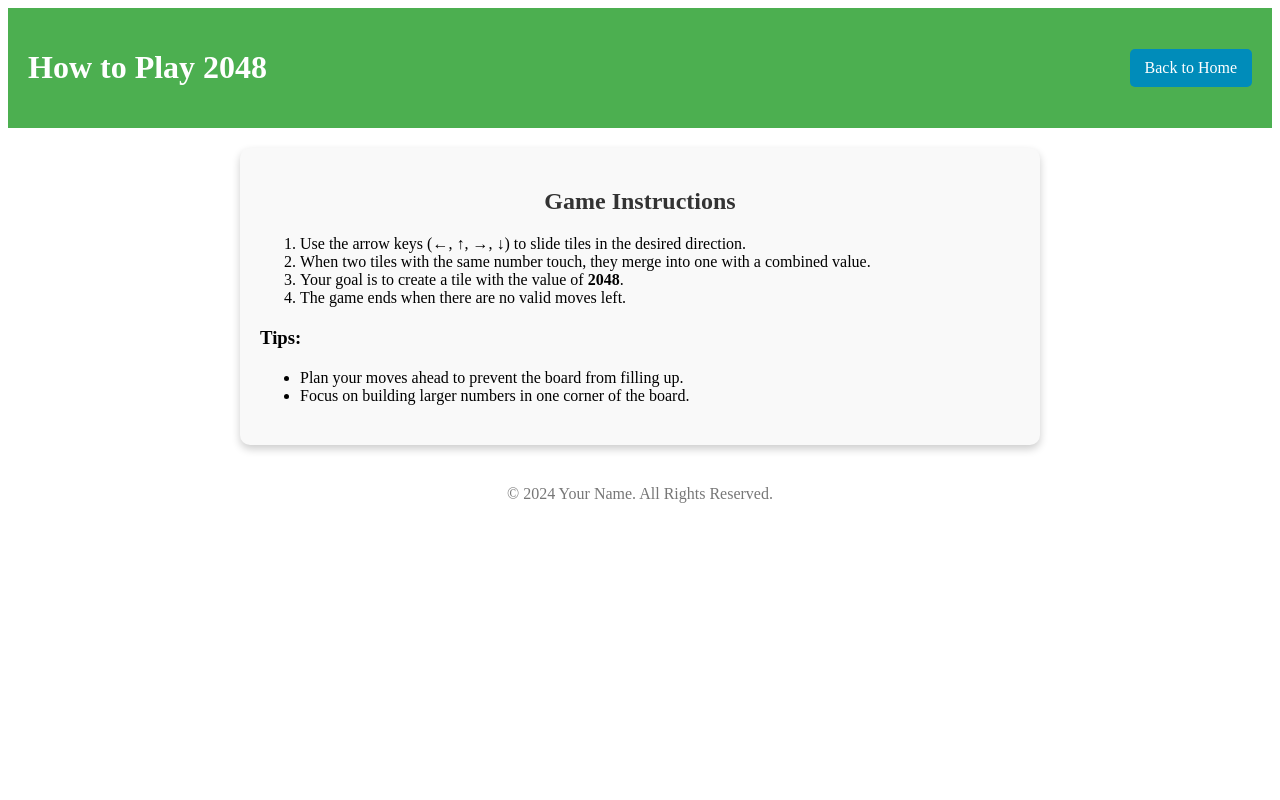
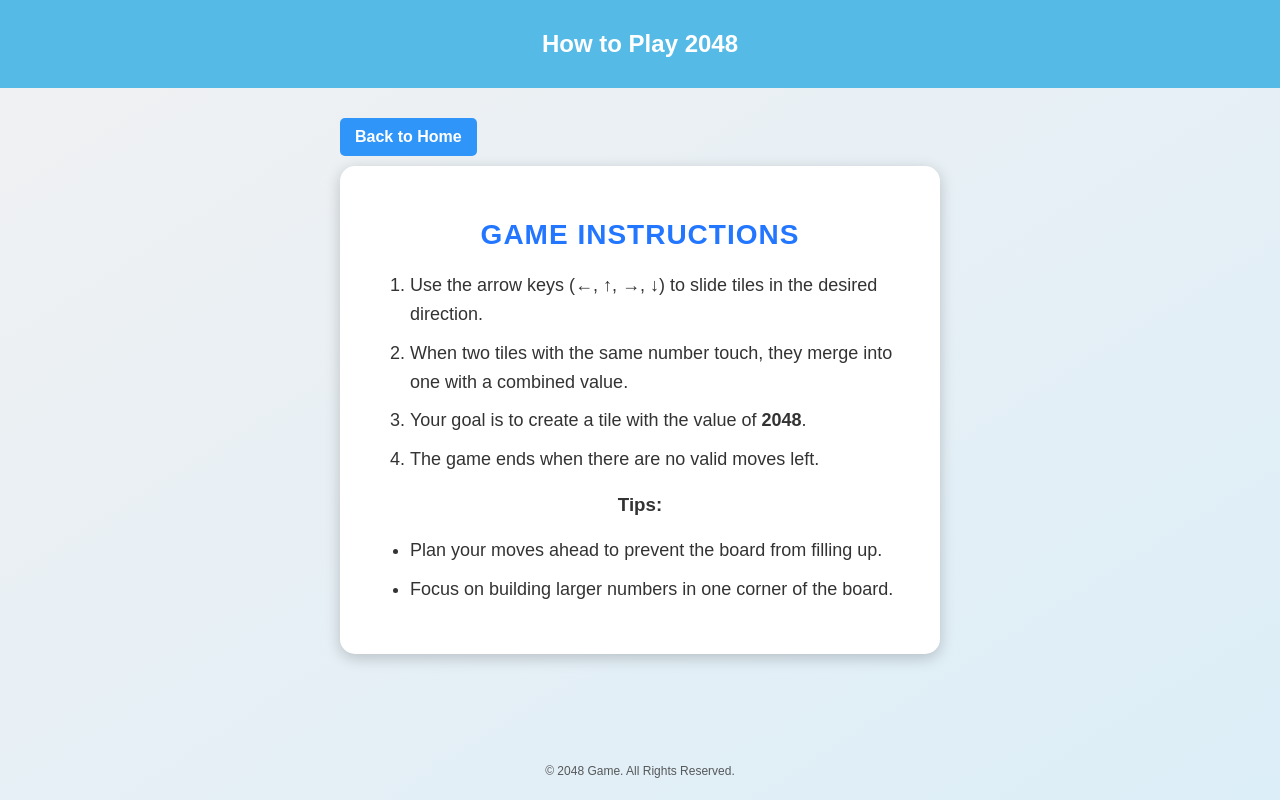
Before and after one commit to yt02/2048game, a plain HTML site: page user_guide.html in a window 1280 px wide. Drawn offline with Linux system fonts and the light colour scheme.

Commit message:
user guide page

```diff
--- a/user_guide.html
+++ b/user_guide.html
@@ -6,65 +6,114 @@
     <title>How to Play 2048</title>
     <style>
         /* General Page Styles */
-header {
-    padding: 20px;
-    background-color: #4CAF50;
-    color: white;
+        html, body {
+            height: 100%; /* Ensure the body and html take up the full viewport height */
+            margin: 0;
+            padding: 0;
+            background: linear-gradient(to bottom right, #f1f1f2, #dceef8); /* Background gradient */
+            font-family: 'Arial', sans-serif;
+            color: #333;
             display: flex;
-    justify-content: space-between;
-    align-items: center;
+            flex-direction: column; /* Stack content vertically */
         }
 
-header .btn {
+        header {
+            padding: 30px;
+            background-color: #56bae7;
+            color: white;
+            text-align: center;
+        }
+
+        header h1 {
+            margin: 0;
+            font-size: 24px;
+        }
+
+        .container {
+            max-width: 600px;
+            margin: 0 auto;
+            padding: 20px;
+            flex: 1; /* Take up the available space between the header and footer */
+        }
+
+        .btn {
             text-decoration: none;
             padding: 10px 15px;
-    background-color: #008CBA;
+            background-color: #3095f9;
             color: white;
             border-radius: 5px;
             font-size: 16px;
+            font-weight: bold;
+            transition: background-color 0.3s ease, transform 0.2s ease;
+            display: inline-block;
+            margin-top: 10px;
+            margin-bottom: 10px;
         }
 
-header .btn:hover {
-    background-color: #005f7a;
+        .btn:hover {
+            background-color: #113591;
+            transform: scale(1.05);
         }
 
-main {
-    margin: 20px auto;
-    max-width: 800px;
+        .guide-section {
+            padding: 30px;
+            background-color: #ffffff;
+            border-radius: 15px;
+            box-shadow: 0 4px 15px rgba(0, 0, 0, 0.2);
+            text-align: center;
+        }
+
+        .guide-section h2 {
+            color: #2276ff;
+            font-size: 28px;
+            margin-bottom: 20px;
+            text-transform: uppercase;
+            letter-spacing: 1px;
+        }
+
+        ol, ul {
             text-align: left;
+            margin: 20px 0;
+            padding-left: 40px;
+            font-size: 18px;
+            line-height: 1.6;
+        }
+
+        ol li, ul li {
+            margin-bottom: 10px;
+        }
+
+        footer {
+            text-align: center;
+            font-size: 12px;
+            opacity: 0.8;
+            padding: 10px;
+
+        }
+
+        /* Responsive Design */
+        @media (max-width: 768px) {
+            .container {
+                padding: 10px;
             }
 
             .guide-section {
                 padding: 20px;
-    background-color: #f9f9f9;
-    border-radius: 10px;
-    box-shadow: 0 4px 8px rgba(0, 0, 0, 0.2);
-}
-
-.guide-section h2 {
-    text-align: center;
-    color: #333;
             }
 
             ol, ul {
-    margin: 20px 0;
-    padding-left: 40px;
+                padding-left: 20px;
             }
-
-footer {
-    margin-top: 40px;
-    text-align: center;
-    color: #777;
         }
-
     </style>
 </head>
 <body>
     <header>
         <h1>How to Play 2048</h1>
-        <a href="menu.php" class="btn">Back to Home</a>
     </header>
 
+    <div class="container">
+        <a href="menu.php" class="btn">Back to Home</a>
         <main>
             <section class="guide-section">
                 <h2>Game Instructions</h2>
@@ -81,9 +130,10 @@ footer {
                 </ul>
             </section>
         </main>
+    </div>
 
     <footer>
-        <p>&copy; 2024 Your Name. All Rights Reserved.</p>
+        <p>&copy; 2048 Game. All Rights Reserved.</p>
     </footer>
 </body>
 </html>
```
Lines whose indentation alone changed are shown as unchanged.
